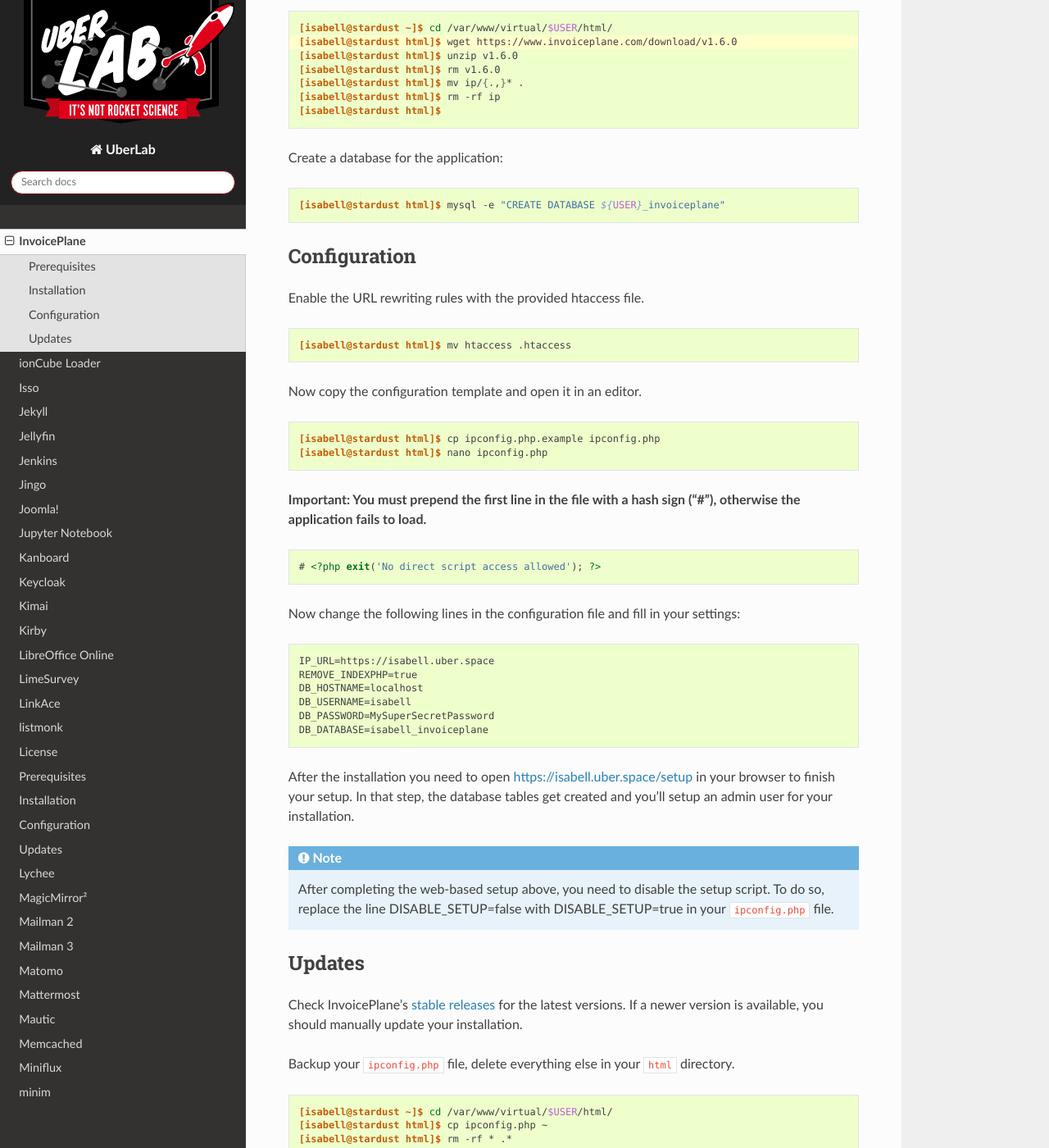
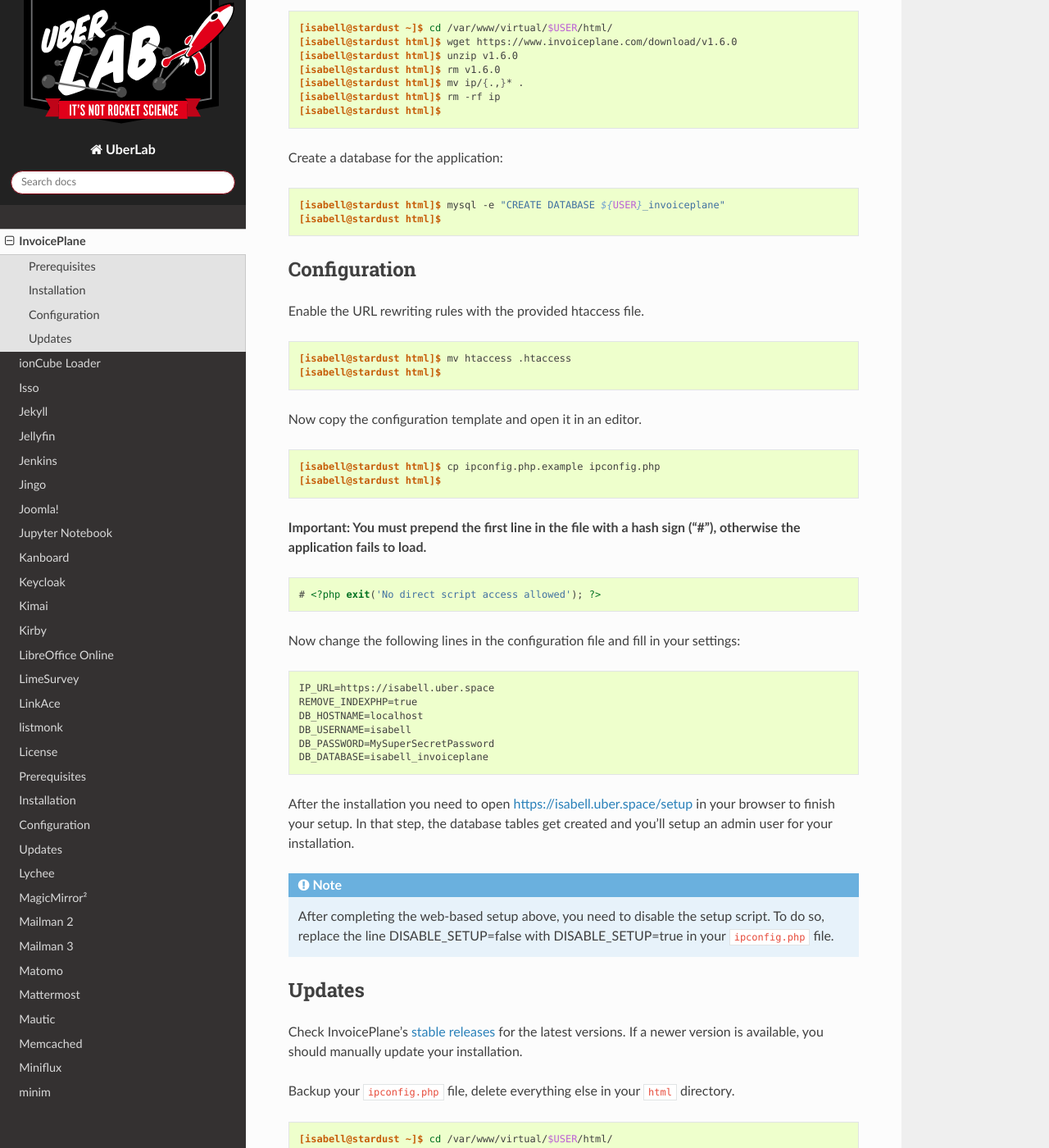
Before and after one commit to Uberspace/lab, a Sphinx documentation site: the page built from source/guide_invoiceplane.rst, in a window 1280 px wide and 1400 px high, scrolled down 2052 px. Shown: the whole window at 82% size. Built offline with Sphinx 7.4.7 and the Read the Docs theme 2.0.0, drawn with Linux system fonts in a browser that asks for light colours; some of the changed text lies outside the part shown.

Commit message:
Some minor style updates

```diff
--- a/source/guide_invoiceplane.rst
+++ b/source/guide_invoiceplane.rst
@@ -52,8 +52,7 @@
 
 To install InvoicePlane we download the current version from the official website. ``cd`` to your :manual:`DocumentRoot <web-documentroot>` so the zip file will be under your ``html``. After unzipping, we need to move all files one level up, out of the directory ``ip``.
 
-.. code-block:: console
- :emphasize-lines: 2
+::
 
  [isabell@stardust ~]$ cd /var/www/virtual/$USER/html/
  [isabell@stardust html]$ wget https://www.invoiceplane.com/download/v1.6.0
@@ -68,6 +67,7 @@
 ::
 
  [isabell@stardust html]$ mysql -e "CREATE DATABASE ${USER}_invoiceplane"
+ [isabell@stardust html]$
 
 
 Configuration
@@ -78,13 +78,14 @@
 ::
 
  [isabell@stardust html]$ mv htaccess .htaccess
+ [isabell@stardust html]$
 
 Now copy the configuration template and open it in an editor.
 
 ::
 
  [isabell@stardust html]$ cp ipconfig.php.example ipconfig.php
- [isabell@stardust html]$ nano ipconfig.php
+ [isabell@stardust html]$
 
 **Important: You must prepend the first line in the file with a
 hash sign ("#"), otherwise the application fails to load.**
@@ -128,6 +129,7 @@
  [isabell@stardust ~]$ cd /var/www/virtual/$USER/html/
  [isabell@stardust html]$ cp ipconfig.php ~
  [isabell@stardust html]$ rm -rf * .*
+ [isabell@stardust html]$
 
 Proceed with the installation steps from here and move back your config file.
 
```
